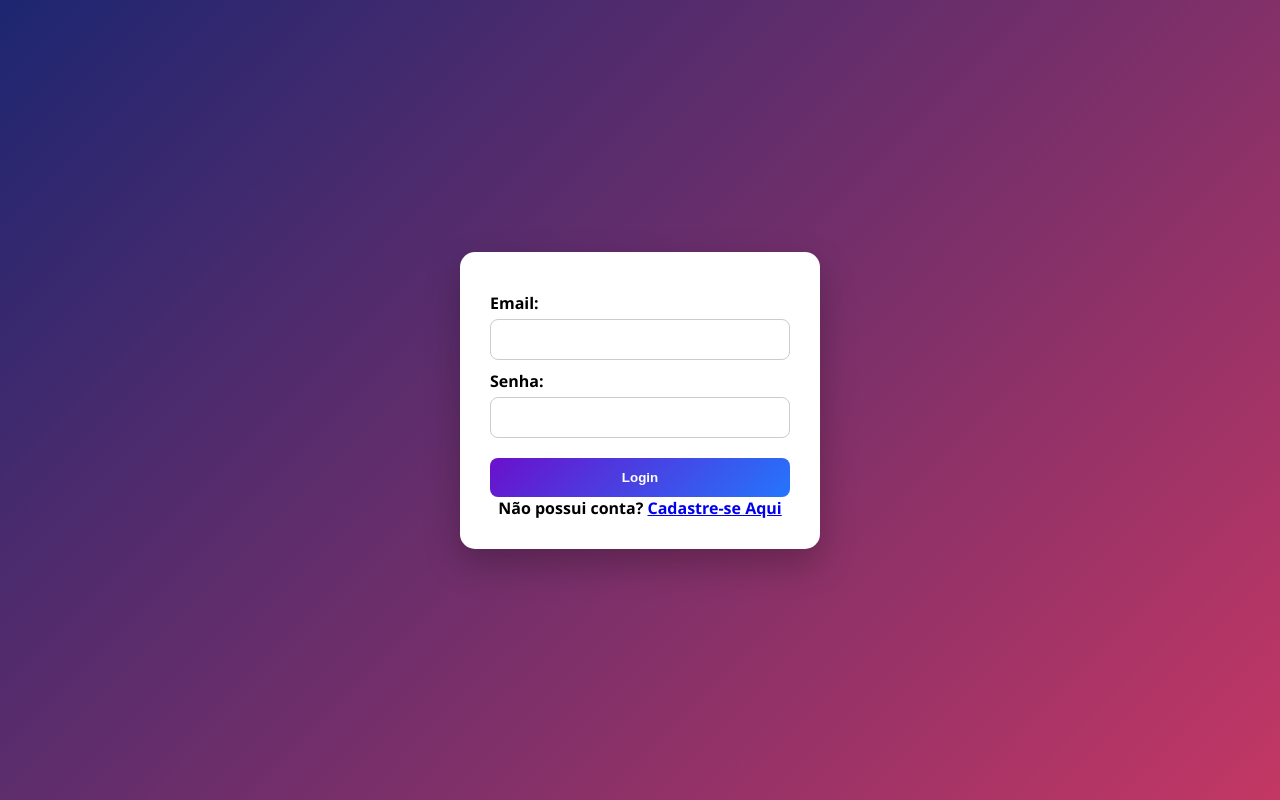
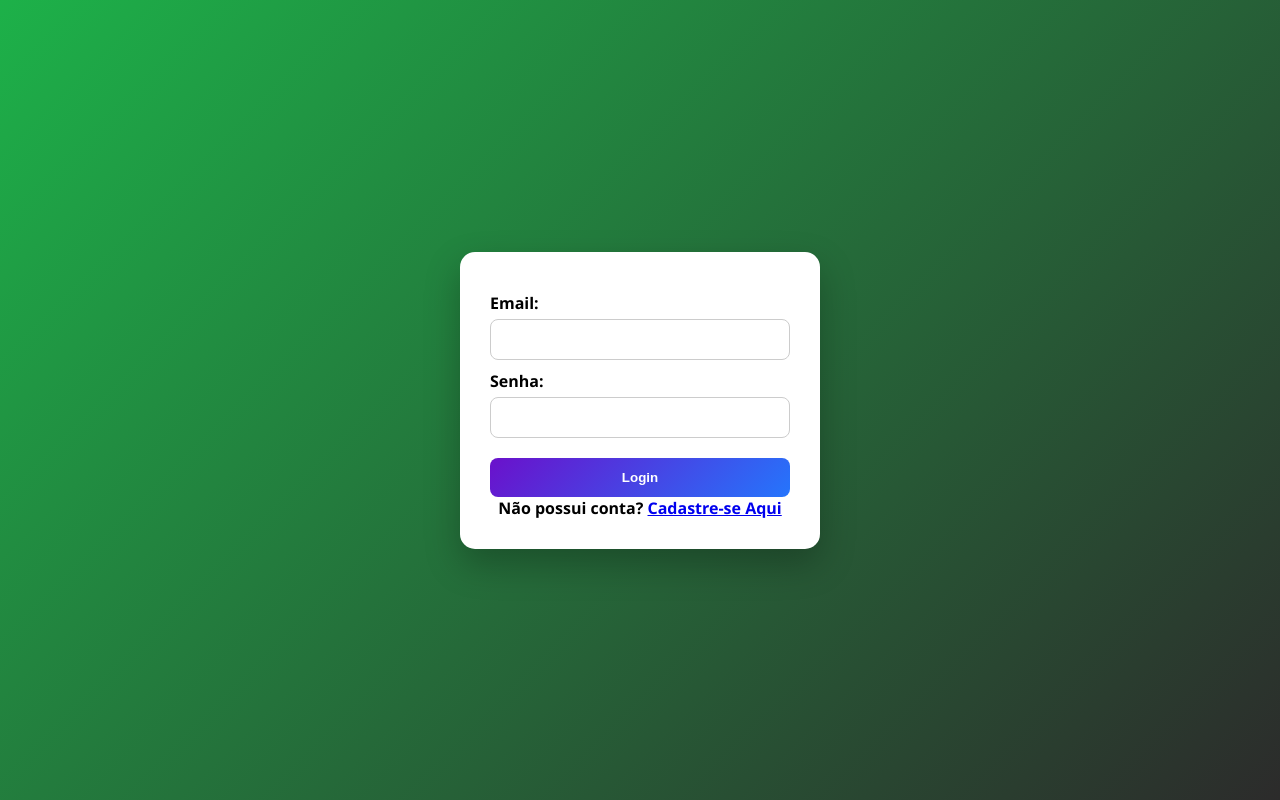
Before and after one commit to victor-hpsaraiva/Controle_Orcamentario, a website: page telaLogin.html in a window 1280 px wide. Drawn offline with Linux system fonts and the light colour scheme.

Commit message:
css cores

```diff
--- a/css/login.css
+++ b/css/login.css
@@ -10,7 +10,7 @@ body {
     justify-content: center;
     align-items: center;
 
-    background: linear-gradient(135deg, #1d2671, #c33764);
+    background: linear-gradient(135deg, #1db149, #2c2b2b);
     font-family: 'Segoe UI', Arial, sans-serif;
 }
 
```
